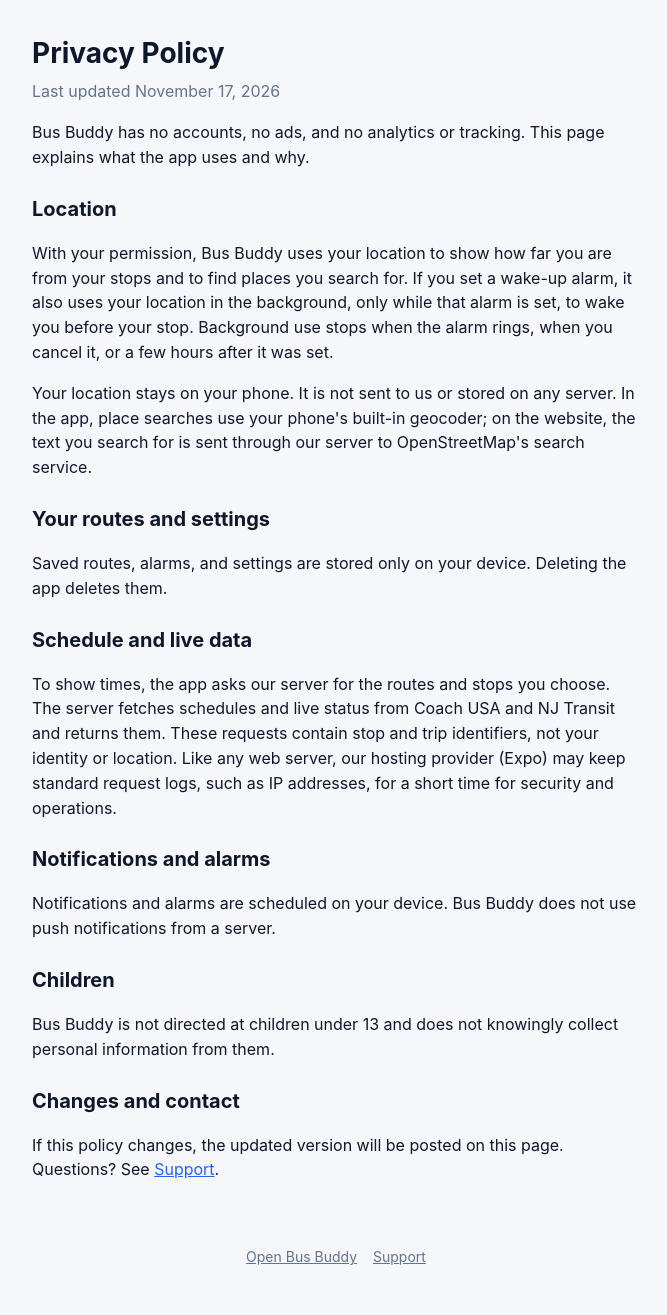
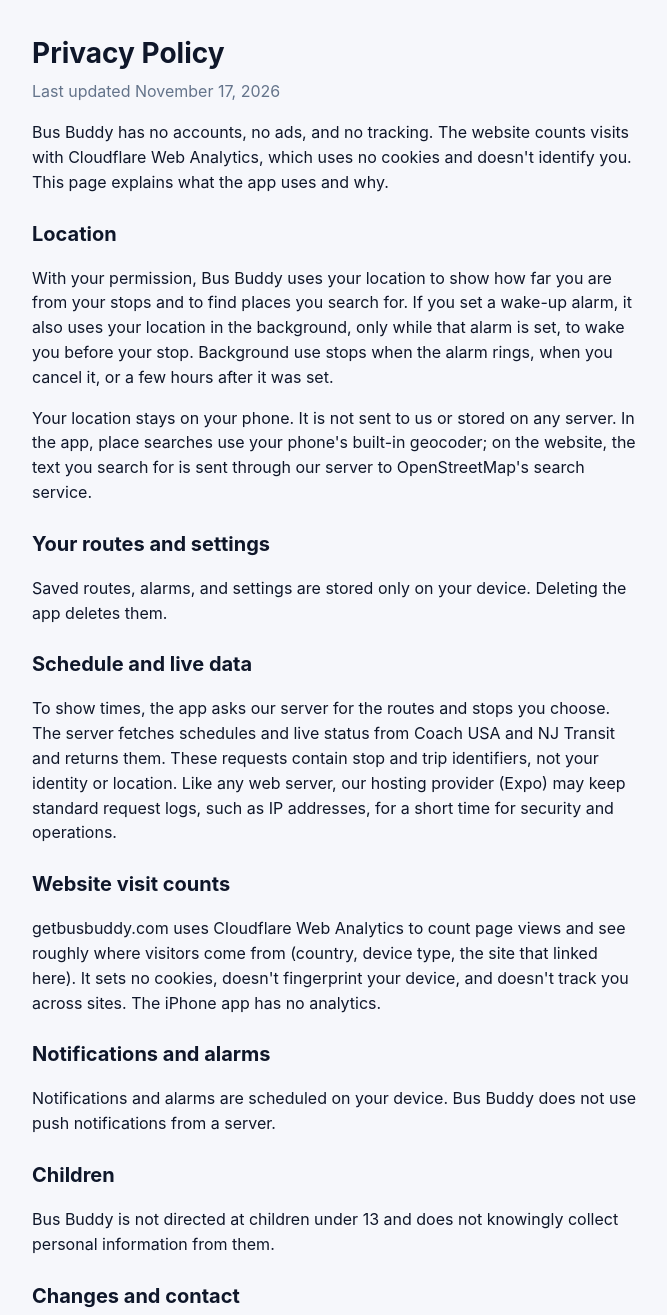
Before and after one commit to idandagan1/bus-buddy, a website: page site/privacy.html in a window 1280 px wide. Shown: the top 1315 px of the page, without its empty margins (304-971 px from the left). Drawn offline with Linux system fonts and the light colour scheme.

Commit message:
Count getbusbuddy.com visits with Cloudflare Web Analytics (cookieless); privacy policy says so

```diff
--- a/site/privacy.html
+++ b/site/privacy.html
@@ -6,12 +6,14 @@
 <title>Bus Buddy Privacy</title>
 <link rel="icon" href="/favicon.png">
 <link rel="stylesheet" href="/style.css">
+<!-- Cloudflare Web Analytics (cookieless) -->
+<script type="module" src="https://static.cloudflareinsights.com/beacon.min.js" data-cf-beacon='{"token": "f3ae082a5b2747ddbd265e0efaf46d67"}'></script>
 </head>
 <body>
 <main class="doc" style="margin-top:0">
   <h1>Privacy Policy</h1>
   <p class="meta">Last updated November 17, 2026</p>
-  <p>Bus Buddy has no accounts, no ads, and no analytics or tracking. This page explains what the app uses and why.</p>
+  <p>Bus Buddy has no accounts, no ads, and no tracking. The website counts visits with Cloudflare Web Analytics, which uses no cookies and doesn't identify you. This page explains what the app uses and why.</p>
 
   <h2>Location</h2>
   <p>With your permission, Bus Buddy uses your location to show how far you are from your stops and to find places you search for. If you set a wake-up alarm, it also uses your location in the background, only while that alarm is set, to wake you before your stop. Background use stops when the alarm rings, when you cancel it, or a few hours after it was set.</p>
@@ -22,6 +24,9 @@
 
   <h2>Schedule and live data</h2>
   <p>To show times, the app asks our server for the routes and stops you choose. The server fetches schedules and live status from Coach USA and NJ Transit and returns them. These requests contain stop and trip identifiers, not your identity or location. Like any web server, our hosting provider (Expo) may keep standard request logs, such as IP addresses, for a short time for security and operations.</p>
+
+  <h2>Website visit counts</h2>
+  <p>getbusbuddy.com uses Cloudflare Web Analytics to count page views and see roughly where visitors come from (country, device type, the site that linked here). It sets no cookies, doesn't fingerprint your device, and doesn't track you across sites. The iPhone app has no analytics.</p>
 
   <h2>Notifications and alarms</h2>
   <p>Notifications and alarms are scheduled on your device. Bus Buddy does not use push notifications from a server.</p>
```
Also changed, not shown: site/about.html (+2 -0 lines), site/index.html (+5 -2 lines), site/support.html (+2 -0 lines).
